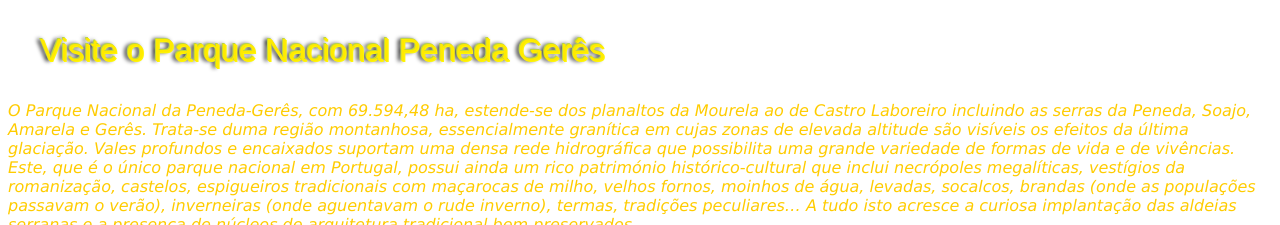
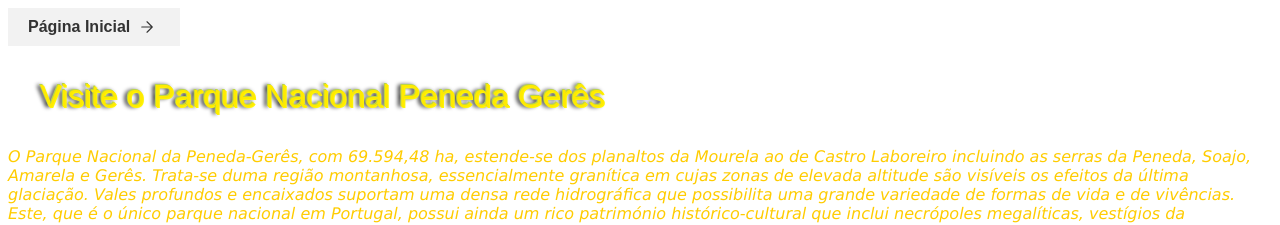
Before and after one commit to ricardobrito22/tp_PW2023, a plain HTML site: page PWEB/pageOmelhor.html in a window 1280 px wide. Shown: the top 225 px of the page. Drawn offline with Linux system fonts and the light colour scheme.

Commit message:
botao pag inicial

```diff
--- a/PWEB/pageOmelhor.html
+++ b/PWEB/pageOmelhor.html
@@ -8,6 +8,17 @@
     <title>O melhor</title>
   </head>
   <body>
+
+    <!--botao pag inicial-->
+
+    <button class="back-btn" onclick="window.location.href = 'index.html'"back-btn> Página Inicial
+      <svg viewBox="0 0 24 24" width="18" height="18" stroke="currentColor" stroke-width="2" fill="none" stroke-linecap="round" stroke-linejoin="round">
+        <path d="M5 12h14M12 5l7 7-7 7"></path>
+      </svg></button>
+
+
+    </button>
+
     <!--Adicionar imagens-->
     <h1>Visite o Parque Nacional Peneda Gerês</h1>
 
--- a/PWEB/style.css
+++ b/PWEB/style.css
@@ -107,3 +107,29 @@ h2 {
     margin:16px;
 
   }
+
+
+
+  .back-btn {
+    display: flex;
+    align-items: center;
+    justify-content: center;
+    gap: 8px;
+    background-color: #f2f2f2;
+    border: none;
+    padding: 10px 20px;
+    font-size: 16px;
+    font-weight: bold;
+    color: #333;
+    cursor: pointer;
+    transition: all 0.2s ease-in-out;
+  }
+
+  .back-btn:hover {
+    background-color: #edf64f;
+  }
+
+  .back-btn svg {
+    stroke-width: 1.5;
+    margin-right: 4px;
+  }
```
Also changed, not shown: PWEB/pageExperiencias.html (+8 -0 lines).
